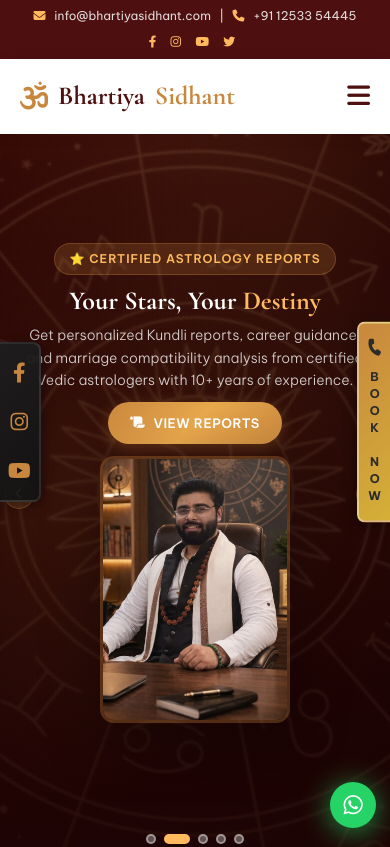
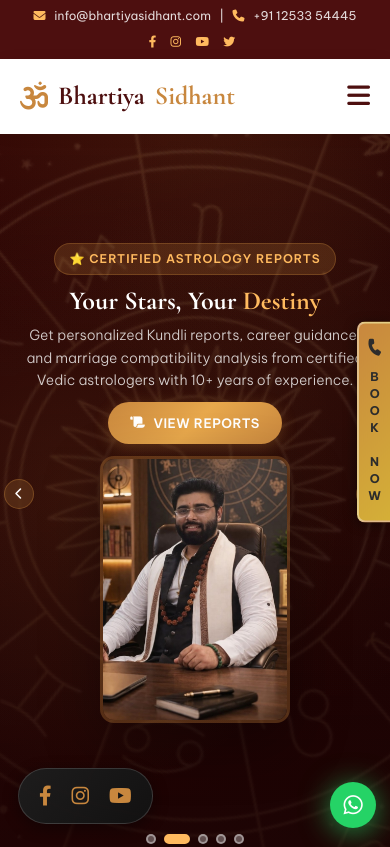
Before and after one commit to Karanjitbrahma/backend-frontend, a plain HTML site: page frontend/index.html in a window 390 px wide. Shown: the top 847 px of the page. Drawn offline with nearby package versions, Linux system fonts and the light colour scheme; no server answers.

Commit message:
Move floating mobile social icons to bottom-left pill

```diff
--- a/frontend/assets/css/styles.css
+++ b/frontend/assets/css/styles.css
@@ -680,20 +680,19 @@ footer { background: #1A0505; color: #fff; padding: 70px 0 20px; }
     /* Floating Social Sidebar */
     .floating-social-sidebar {
         display: flex;
-        flex-direction: column;
+        flex-direction: row;
         position: fixed;
-        left: 0;
-        top: 50%;
-        transform: translateY(-50%);
+        left: 18px;
+        bottom: 20px;
+        top: auto;
+        transform: none;
         background: linear-gradient(135deg, rgba(30,30,30,0.95) 0%, rgba(18,18,18,0.95) 100%);
-        padding: 12px 8px;
-        border-radius: 0 8px 8px 0;
+        padding: 10px 20px;
+        border-radius: 30px;
         z-index: 1000;
-        box-shadow: 2px 2px 12px rgba(0,0,0,0.4);
-        gap: 15px;
-        border-right: 2px solid rgba(255,255,255,0.1);
-        border-top: 2px solid rgba(255,255,255,0.1);
-        border-bottom: 2px solid rgba(255,255,255,0.1);
+        box-shadow: 0 4px 15px rgba(0,0,0,0.4);
+        gap: 20px;
+        border: 1px solid rgba(255,255,255,0.15);
     }
     .floating-social-sidebar a {
         color: var(--primary);
```
